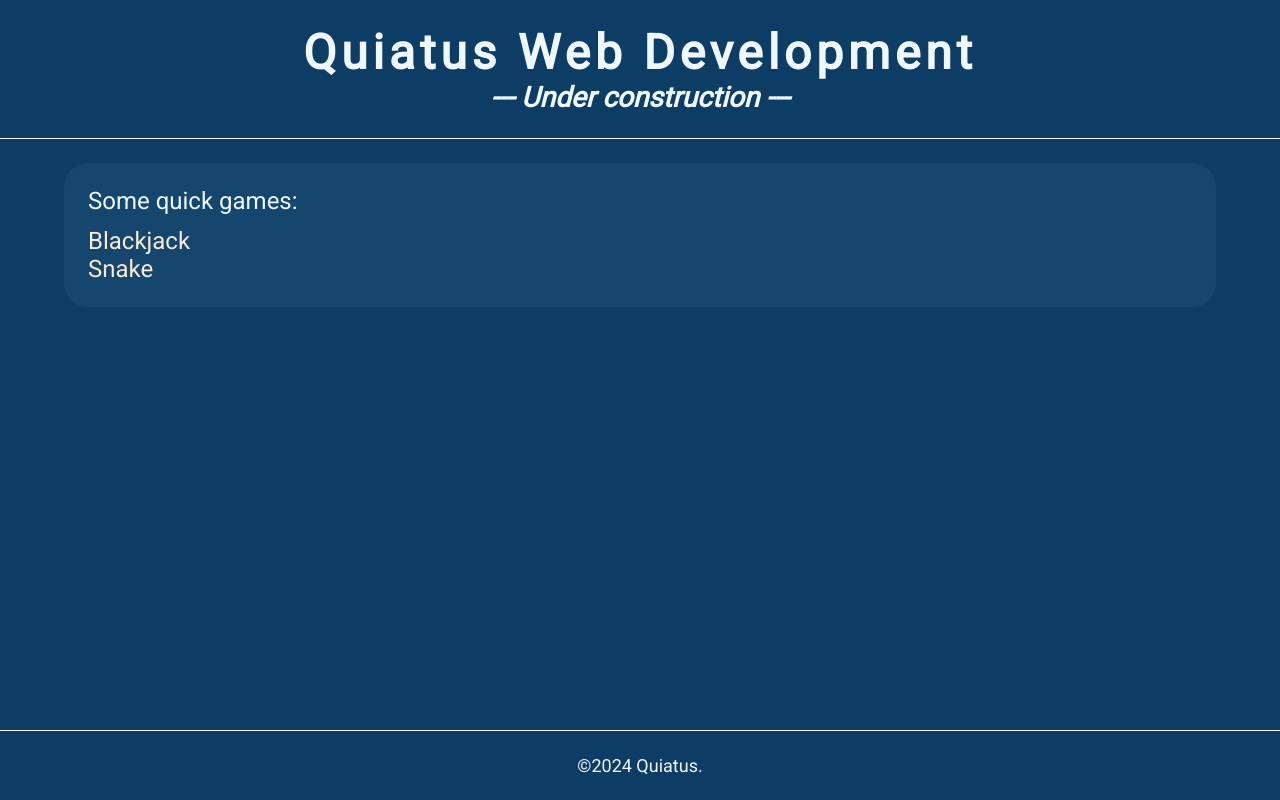
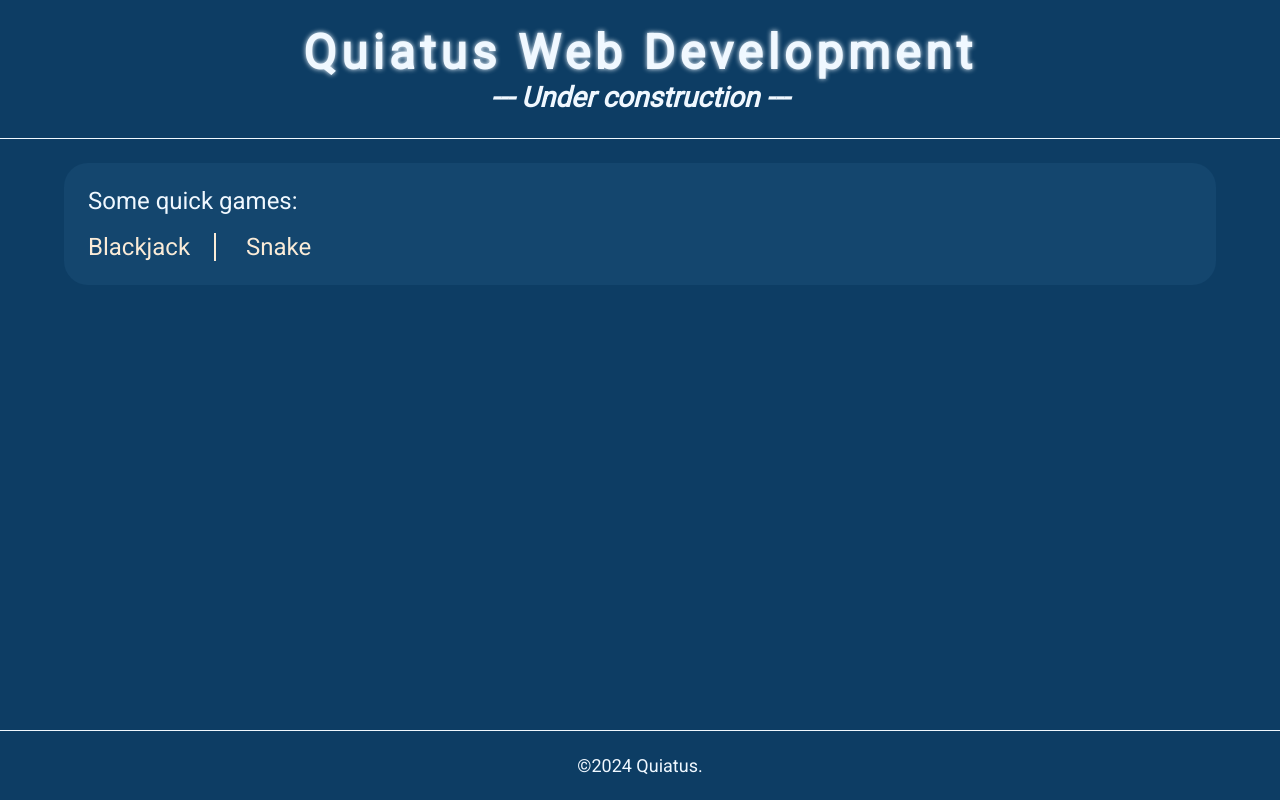
Before and after one commit to Quiatus/personal-page, a plain HTML site: page index.html in a window 1280 px wide. Drawn offline with Linux system fonts and the light colour scheme.

Commit message:
fix style

```diff
--- a/index.html
+++ b/index.html
@@ -16,7 +16,7 @@
     <main>
         <p>Some quick games:</p>
 
-        <a href="#">Blackjack</a>
+        <a href="/games/blackjack/index.html" target="_blank">Blackjack</a>
         <a href="#">Snake</a>
     </main>
 
--- a/style/style.css
+++ b/style/style.css
@@ -14,6 +14,7 @@ html {
 h1 {
     font-weight: bold;
     letter-spacing: 0.2rem;
+    text-shadow: 0 0 5px;
 }
 
 h3 {
@@ -42,7 +43,7 @@ main {
 }
 
 main p {
-    margin-bottom: 0.5rem;
+    margin-bottom: 0.75rem;
 }
 
 footer {
@@ -58,12 +59,20 @@ footer p {
     font-size: 0.75rem;
 }
 
+a:first-of-type {
+    border-right:  2px solid antiquewhite;
+    padding-right: 1rem;
+}
+
+a:last-of-type {
+    padding-left: 1rem;
+}
+
 a, a:visited {
     color:antiquewhite;
     text-decoration: none;
-    display: block;
 }
 
 a:hover {
-    opacity: 75%;
+    color: #c8bcac;
 }
```
Also changed, not shown: 1 other file.
